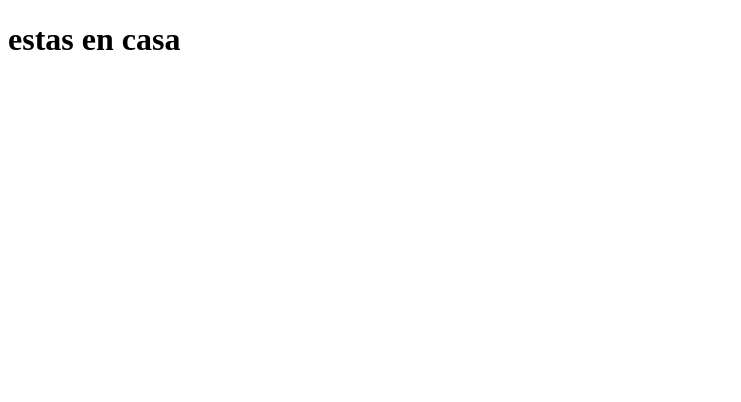
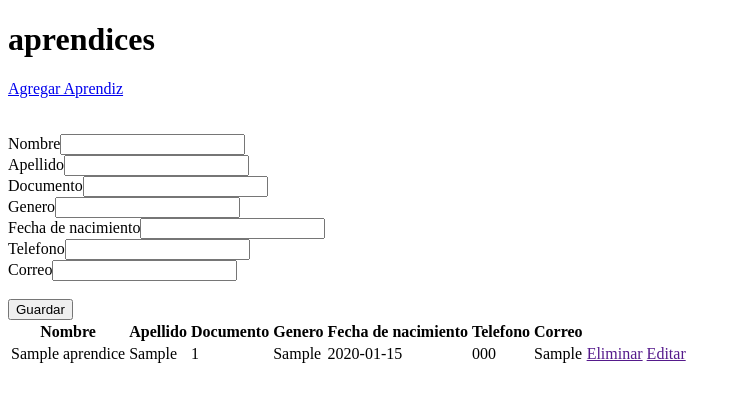
Before and after one commit to sebaslopezg/SENAP1, a PHP site: page /index.php?call=aprendices in a window 1280 px wide. Shown: the top 402 px of the page, without its empty margins (0-741 px from the left). Run offline with PHP 8.4, Linux system fonts and the light colour scheme; tables that the repository leaves empty hold one stand-in row (values such as "Sample post").

Commit message:
estructurado aprendices

```diff
--- /dev/null
+++ b/controllers/Controllers.php
@@ -0,0 +1,26 @@
+<?php
+
+require_once 'models/aprendicesModel.php';
+
+class Controllers{
+
+
+    function home(){
+        require 'views/home.php';
+    }
+
+    //sebas
+    function aprendices(){
+        $this->aprendicesModel = new AprendicesModel();
+        $arrAprendices = $this->aprendicesModel->mostrarAprendices();
+        require 'views/aprendices.php';
+        //print_r($arrAprendices);
+    }
+
+    function cursos(){
+        require 'views/cursos.php';
+    }
+
+}
+
+?>
--- a/controllers/home.php
+++ /dev/null
@@ -1,10 +0,0 @@
-<?php
-
-class Home{
-
-    function __construct(){
-        require 'views/home.php';
-    }
-}
-
-?>
--- a/index.php
+++ b/index.php
@@ -1,8 +1,32 @@
 <?php
 require_once 'controllers/ComentarioController.php';
-require_once 'controllers/home.php';
+require_once 'controllers/Controllers.php';
 
-$home = new Home();
+$controllers = new Controllers();
+
+//print_r($_GET);
+
+if (count($_GET)>0) {
+
+    switch ($_GET['call']) {
+        case 'home':
+            $controllers->home();
+            break;
+
+        case 'aprendices':
+            $controllers->aprendices();
+            break;
+
+        case 'cursos':
+            $controllers->cursos();
+
+        default:
+            # code...
+            break;
+    }
+}else{
+    $controllers->home();
+}
 
 
 // codigo anterior
--- /dev/null
+++ b/models/aprendicesModel.php
@@ -0,0 +1,27 @@
+<?php
+
+require_once 'MYSQL.php';
+
+class AprendicesModel{
+
+    private $db;
+
+    public function __construct()
+    {
+        $this->db = new MySQL();
+        $this->db->conectar();
+    }
+
+    function mostrarAprendices(){
+        $consulta = "SELECT * FROM aprendices";
+        $resultado = $this->db->efectuarConsulta($consulta);
+
+        $aprendices = [];
+        while ($fila = mysqli_fetch_assoc($resultado)) {
+            $aprendices[] = $fila;
+        }
+        return $aprendices;
+    }
+}
+
+?>
--- /dev/null
+++ b/views/aprendices.php
@@ -0,0 +1,77 @@
+<!DOCTYPE html>
+<html lang="en">
+<head>
+    <meta charset="UTF-8">
+    <meta name="viewport" content="width=device-width, initial-scale=1.0">
+    <title>Aprenda ome</title>
+</head>
+<body>
+    <h1>aprendices</h1>
+
+    <a href="#">Agregar Aprendiz</a>
+
+    <br><br>
+
+    <!-- Para modal -->
+    <div>
+
+        <form action="index.php?call=aprendices" method="post"><br>
+            <label>Nombre</label><input type="text"><br>
+            <label>Apellido</label><input type="text"><br>
+            <label>Documento</label><input type="text"><br>
+            <label>Genero</label><input type="text"><br>
+            <label>Fecha de nacimiento</label><input type="text"><br>
+            <label>Telefono</label><input type="text"><br>
+            <label>Correo</label><input type="text"><br><br>
+            <input type="submit" value="Guardar">
+        </form>
+
+    </div>
+    <!-- Para modal FIN -->
+
+    <?php
+
+        if ($_SERVER['REQUEST_METHOD'] === 'POST') {
+
+        }
+
+    ?>
+
+    <?php if (!empty($arrAprendices)): ?>
+
+        <table>
+
+            <tr>
+                <th>Nombre</th>
+                <th>Apellido</th>
+                <th>Documento</th>
+                <th>Genero</th>
+                <th>Fecha de nacimiento</th>
+                <th>Telefono</th>
+                <th>Correo</th>
+            </tr>
+
+
+            <?php foreach ($arrAprendices as $aprendiz): ?>
+
+                <tr>
+                    <td><?= $aprendiz['nombre_Apr']; ?></td>
+                    <td><?= $aprendiz['apellido_Apr'] ?></td>
+                    <td><?= $aprendiz['num_Doc_Apr'] ?></td>
+                    <td><?= $aprendiz['genero_Apr'] ?></td>
+                    <td><?= $aprendiz['fecha_Nacimiento_Apr'] ?></td>
+                    <td><?= $aprendiz['telefono_Apr'] ?></td>
+                    <td><?= $aprendiz['correo_Apr'] ?></td>
+                    <td><a href="">Eliminar</a></td>
+                    <td><a href="">Editar</a></td>
+                </tr>
+
+            <?php endforeach; ?>
+
+        </table>
+
+    <?php endif; ?>
+
+
+</body>
+</html>
--- a/views/home.php
+++ b/views/home.php
@@ -6,6 +6,8 @@
     <title>HOME</title>
 </head>
 <body>
-    <h1>estas en casa</h1>
+    <h1>Sistema de Gestion</h1>
+    <a href="index.php?call=aprendices">Gestionar Aprendices</a><br>
+    <a href="index.php?call=cursos">Gestionar cursos</a>
 </body>
 </html>
```
Also changed, not shown: views/cursos.php (added, +13 -0 lines).
